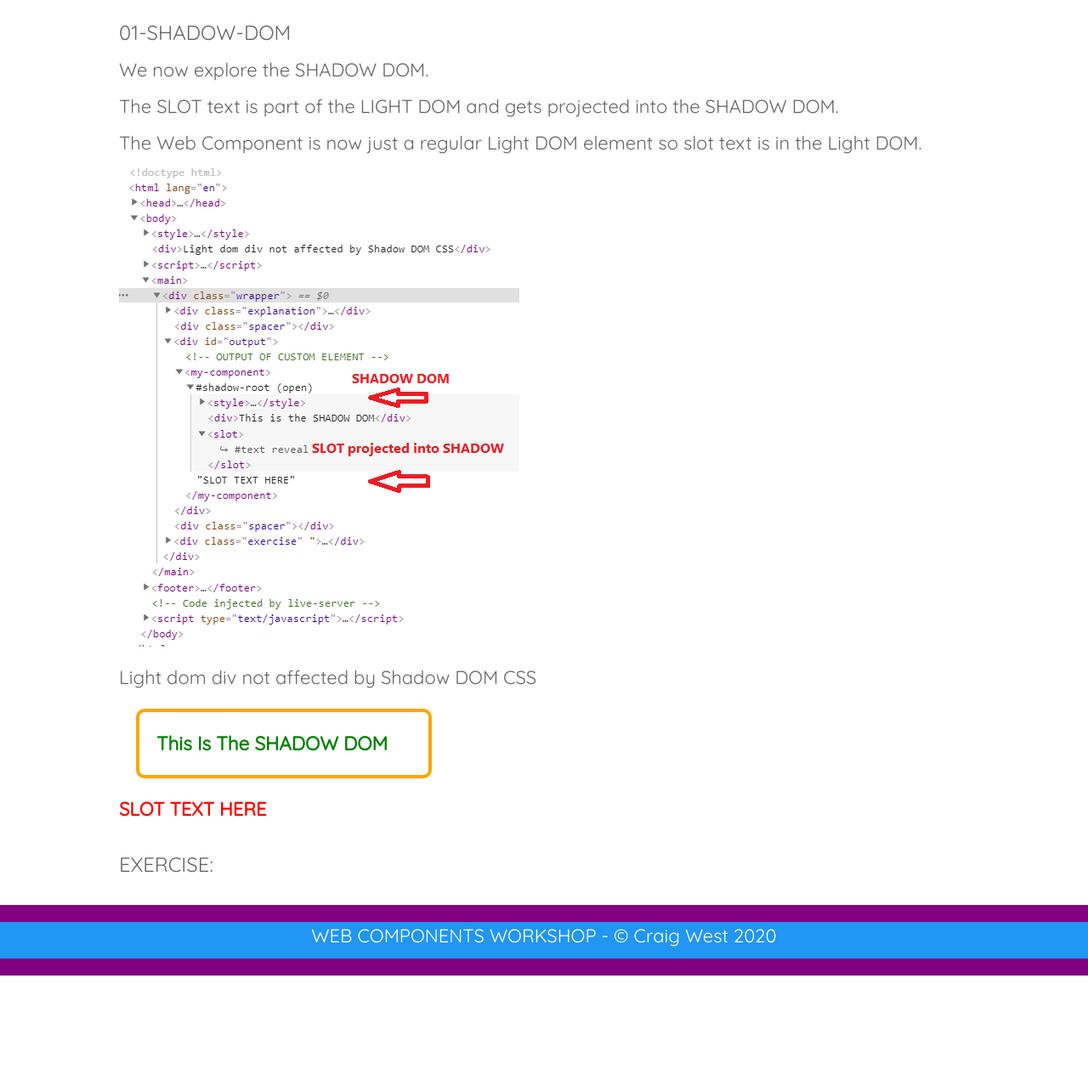
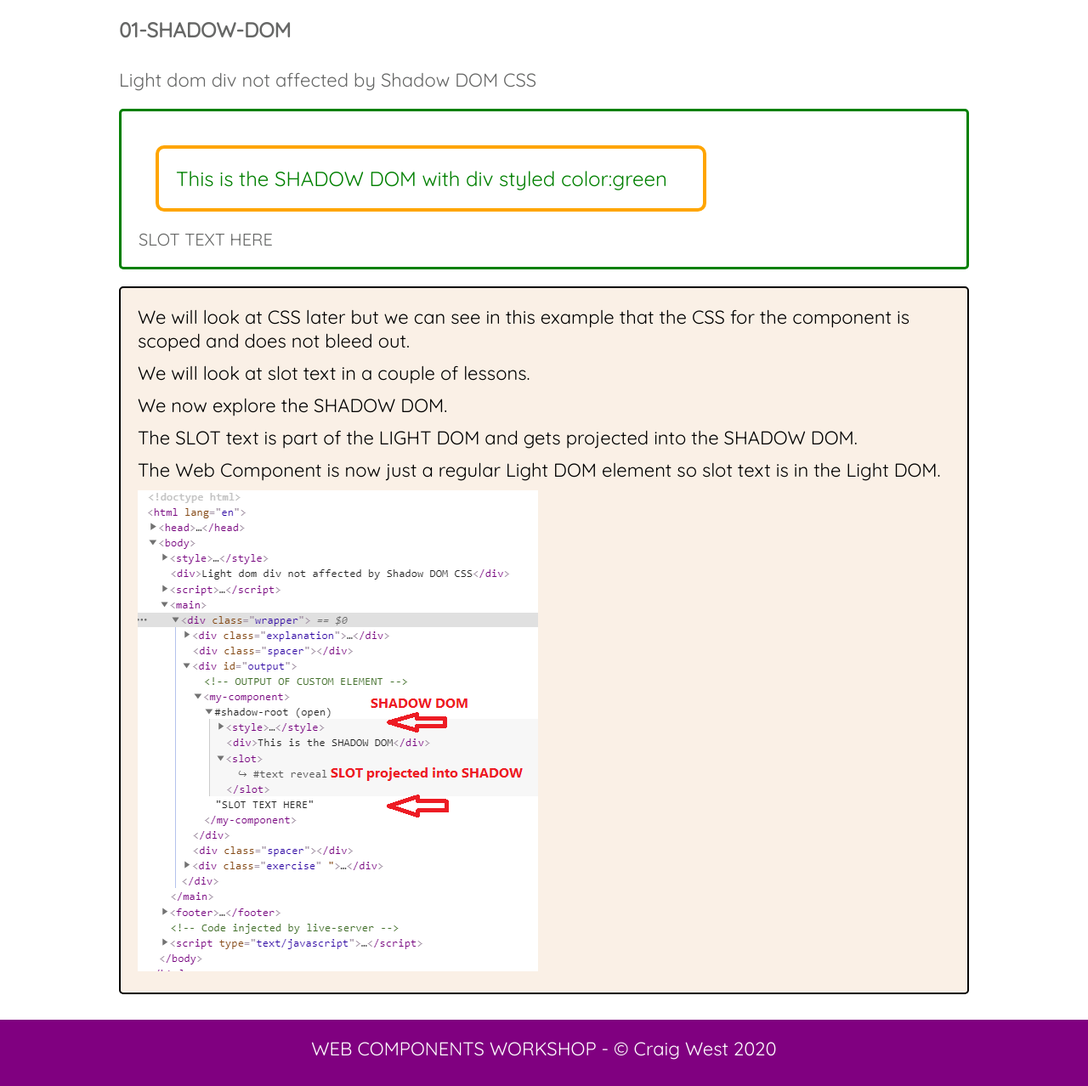
Before and after one commit to Python-Test-Engineer/web-components-v1, a PHP site: page /03-shadow-dom/01-shadow-dom.html in a window 1280 px wide. Shown: the whole page at 85% size. Before the commit the page ends 1148 px from the top, so only its background shows below. Run offline with PHP 8.4, Linux system fonts and the light colour scheme.

Commit message:
03 completed

```diff
--- a/03-shadow-dom/01-shadow-dom.html
+++ b/03-shadow-dom/01-shadow-dom.html
@@ -5,20 +5,11 @@
         <meta charset="UTF-8">
         <meta name="viewport" content="width=device-width, initial-scale=1.0">
         <meta http-equiv="X-UA-Compatible" content="ie=edge">
-    <link rel="stylesheet" href="../_css/w3.css">
         <link rel="stylesheet" href="../_css/web-course.css">
-    <meta http-equiv="X-UA-Compatible" content="ie=edge">
         <title>01 Shadow DOM</title>
     </head>
 
     <body>
-    <style>
-        my-component {
-            color: red;
-            text-transform: capitalize;
-            font-weight: bold;
-        }
-    </style>
 
         <script>
             // Alternative way to define component
@@ -27,7 +18,7 @@
                     super(); // always call super() first in the constructor.
 
                     // Attach a shadow root.
-                const shadowRoot = this.attachShadow({mode: 'open'});
+                    const shadowRoot = this.attachShadow({ mode: 'open' });
                     // open means accessible from outside, although closed can be accessed with advanced JS.
 
                     // BACK TICKS for ES6 template literals
@@ -42,11 +33,11 @@
                             padding:20px;
                             border-radius: 10px;
                             font-size: 1.5rem;
-                            width:300px;
+                            width:600px;
                             color: green;
                         }
                     </style>
-                    <div>This is the SHADOW DOM</div>
+                    <div>This is the SHADOW DOM with div styled color:green</div>
                     <slot></slot>
                 `;
                 }
@@ -59,9 +50,25 @@
             });
         </script>
         <main>
-        <div class="wrapper">
             <div class="explanation">
                 <h1>01-shadow-dom</h1>
+            </div>
+            <div class="spacer"></div>
+
+            <div id='light'>Light dom div not affected by Shadow DOM CSS</div>
+            <div class="component">
+
+                <!-- $COMPONENT -->
+                <my-component>SLOT TEXT HERE</my-component>
+                <!-- $COMPONENT -->
+
+            </div>
+
+            <div class="notes">
+                <p>We will look at CSS later but we can see in this example that the CSS for the component is scoped
+                    and
+                    does not bleed out.</p>
+                <p>We will look at slot text in a couple of lessons.</p>
                 <p>We now explore the SHADOW DOM.</p>
                 <p>
                     The SLOT text is part of the LIGHT DOM and gets projected into the SHADOW DOM.
@@ -71,28 +78,14 @@
                 </p>
                 <img src="../_images/shadow-dom-fragement.png" alt="fragment of dom">
             </div>
-            <div class="spacer"></div>
-            <div id='light'>Light dom div not affected by Shadow DOM CSS</div>
-            <div id="output">
-                <!-- OUTPUT OF CUSTOM ELEMENT -->
-                <my-component>SLOT TEXT HERE</my-component>
-            </div>
 
-            <div class="spacer"></div>
-            <div class="exercise"">
-               <h3>EXERCISE:</h3>
-
-            </div>
-        </div>
         </main>
 
-
         <footer>
-        <div class=" w3-container w3-blue w3-center footer">
+            <div>
                 <p>WEB COMPONENTS WORKSHOP - &copy; Craig West 2020</p>
             </div>
         </footer>
-
     </body>
 
 </html>
--- a/_css/web-course.css
+++ b/_css/web-course.css
@@ -82,7 +82,7 @@ div.explanation h1 {
 	padding: 5px;
 	text-align: center;
 }
-.component {
+.component , #component {
 	border: 3px solid var(--component-border, black);
 	background: white;
 	border-radius: 5px;
```
Also changed, not shown: 03-shadow-dom/01-shadow-dom-NDC.html (+6 -10 lines), 03-shadow-dom/02-shadow-dom-template.html (+12 -18 lines), 03-shadow-dom/03-default-slot.html (+11 -14 lines), 03-shadow-dom/04-named-slot.html (+16 -25 lines), 03-shadow-dom/05-slotchange-event.html (+17 -27 lines), 06-library/svg2.html (renamed from 03-shadow-dom/svg2.html). Lines whose indentation alone changed are shown as unchanged.
